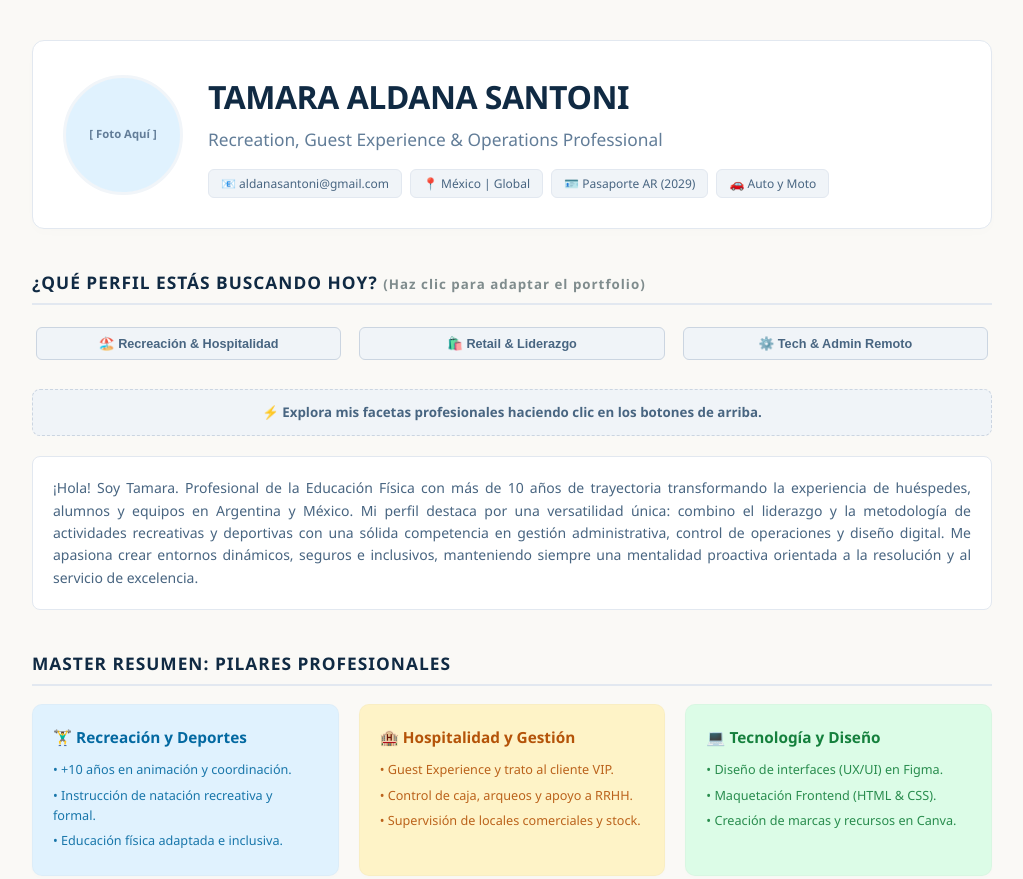
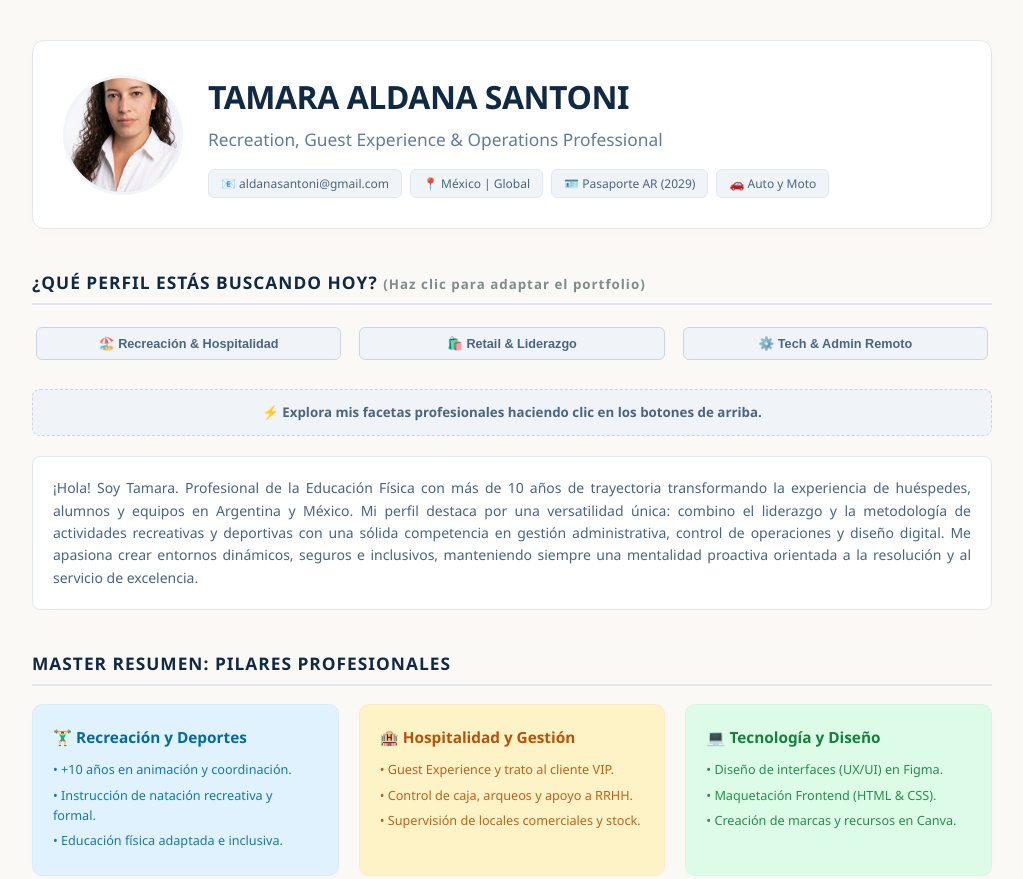
Before and after one commit to Aldanasan/Portfolio-Tamara-Aldana-Santoni, a plain HTML site: page index.html in a window 1280 px wide. Shown: the top 879 px of the page, without its empty margins (128-1151 px from the left). Drawn offline with Linux system fonts and the light colour scheme.

Commit message:
Replace placeholder with actual image in index.html

```diff
--- a/index.html
+++ b/index.html
@@ -323,9 +323,8 @@
     <!-- 1. PORTADA CON FOTO CIRCULAR -->
     <div class="hero-container">
         <div class="hero-photo-wrapper">
-            <!-- <img src="imagen portfolio.jpg" alt="Tamara" style="width:100%; height:100%; object-fit:cover;"> -->
-            [  Foto Aquí ]
-        </div>
+    <img src="img_portfolio.jpg" alt="Tamara" style="width:100%; height:100%; object-fit:cover;">
+</div>
         <div class="hero-text-wrapper">
             <h1>TAMARA ALDANA SANTONI</h1>
             <h2>Recreation, Guest Experience &amp; Operations Professional</h2>
```
